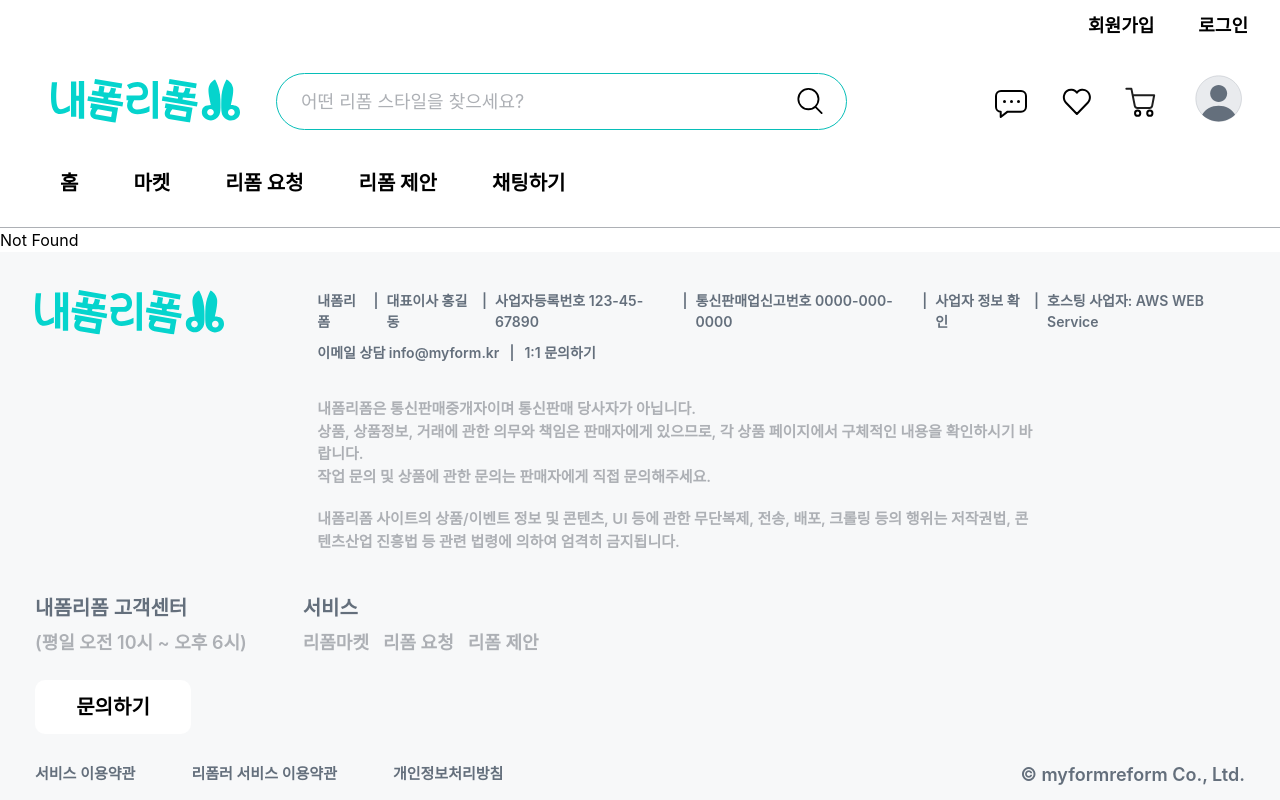
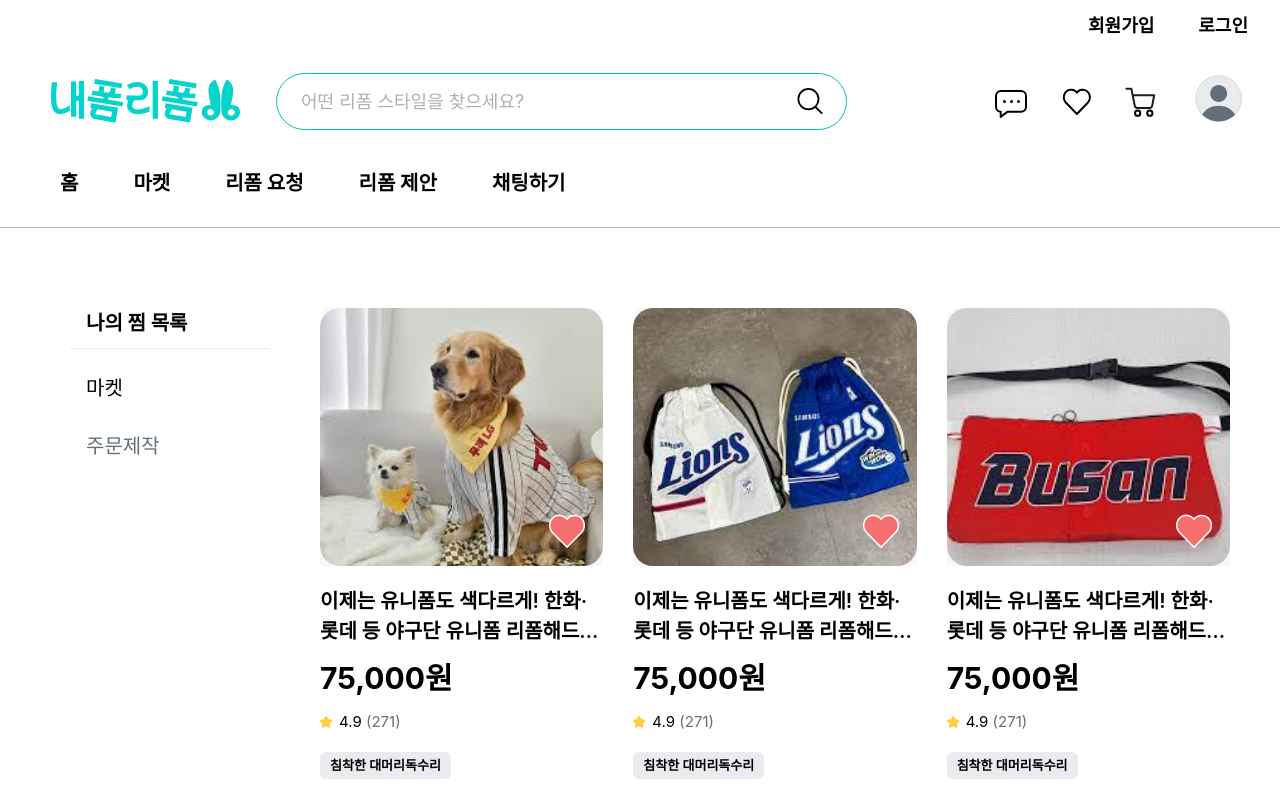
Before and after one commit to UMC-9th-project/myform-reform-FE, a React (Vite) app: page /reformer/wishlist in a window 1280 px wide. Shown: the top 800 px of the page. Built offline with nearby package versions, Linux system fonts and the light colour scheme; a web font is replaced by a local one.

Commit message:
feat: 찜 리폼러 페이지 UI 구현

```diff
--- a/src/App.tsx
+++ b/src/App.tsx
@@ -3,6 +3,7 @@ import Layout from './components/layout/PageLayout';
 import Home from './pages/Home';
 import Cart from './pages/cart/cart';
 import Wishlist from './pages/wishlist/wishlist';
+import ReformerWishlist from './pages/wishlist-Reformer/wishlist';
 import ReformerMyPage from './pages/MyPage-Reform/ReformerMyPage';
 import CreatePage from './pages/MyPage-Reform/CreatePage';
 import EditProfilePage from './pages/MyPage-Reform/EditProfilePage';
@@ -28,9 +29,11 @@ function App() {
 
         {/* 위시리스트 페이지 */}
         <Route path="/wishlist" element={<Wishlist />} />
+        <Route path="/reformer/wishlist" element={<ReformerWishlist />} />
 
         {/* 404 처리 */}
         <Route path="*" element={<div>Not Found</div>} />
+
         <Route path="reformer-mypage" element={<ReformerMyPage />} />
         <Route path="/sales/create" element={<CreatePage type="sale" />} />
         <Route path="/custom/create" element={<CreatePage type="order" />} />
--- /dev/null
+++ b/src/components/domain/wishlist/WishlisCustomItemCard.tsx
@@ -0,0 +1,58 @@
+import LikeButton from '../../common/LikeButton/LikeButton';
+import type { WishlistCustomItem } from './types';
+
+interface WishlistCustomItemCardProps {
+  item: WishlistCustomItem;
+  onRemove: (id: number) => void;
+}
+
+const formatPrice = (price: number) => {
+  return price.toLocaleString('ko-KR');
+};
+
+const WishlistCustomItemCard = ({
+  item,
+  onRemove,
+}: WishlistCustomItemCardProps) => {
+  const handleLikeClick = (isLiked: boolean) => {
+    if (!isLiked) {
+      onRemove(item.id);
+    }
+  };
+
+  return (
+    <div className="bg-white rounded-[0.625rem] overflow-visible cursor-pointer">
+      {/* 상품 이미지 */}
+      <div
+        className="relative w-full bg-[var(--color-gray-20)] rounded-t-[0.625rem] overflow-hidden"
+        style={{ aspectRatio: '337/307' }}
+      >
+        <img
+          src={item.image}
+          alt={item.title}
+          className="w-full h-full object-cover rounded-[1.25rem]"
+        />
+        {/* 하트 아이콘 (우측 하단) */}
+        <div className="absolute bottom-[0.75rem] right-[0.75rem]">
+          <LikeButton initialLiked={true} onClick={handleLikeClick} />
+        </div>
+      </div>
+
+      {/* 상품 정보 */}
+      <div className="pt-[1.25rem] pb-[1.5rem]">
+        <h3 className="body-b0-sb text-[var(--color-black)] mb-[0.625rem] line-clamp-2 break-words leading-normal">
+          {item.title}
+        </h3>
+        <p className="heading-h4-bd text-[var(--color-black)] mb-[0.625rem]">
+          {formatPrice(item.minPrice)}원~{formatPrice(item.maxPrice)}원
+        </p>
+
+        <span className="inline-block mt-2 bg-[var(--color-gray-30)] rounded-[0.375rem] px-[0.625rem] py-[0.25rem] body-b5-sb text-[rgba(100, 111, 124, 1)]">
+          {item.seller}
+        </span>
+      </div>
+    </div>
+  );
+};
+
+export default WishlistCustomItemCard;
--- a/src/components/domain/wishlist/types.ts
+++ b/src/components/domain/wishlist/types.ts
@@ -8,4 +8,16 @@ export interface WishlistItem {
   seller: string;
 }
 
+export interface WishlistCustomItem {
+  id: number;
+  image: string;
+  title: string;
+  minPrice: number;
+  maxPrice: number;
+  rating: number;
+  reviewCount: number;
+  seller: string;
+  soldOutDate: string; // YYYY-MM-DD 형식
+}
+
 export type WishlistMenuType = 'wishlist' | 'market' | 'custom';
--- /dev/null
+++ b/src/pages/wishlist-Reformer/wishlist.tsx
@@ -0,0 +1,191 @@
+import { useState } from 'react';
+import WishlistSidebar from '../../components/domain/wishlist/WishlistSidebar';
+import WishlistItemCard from '../../components/domain/wishlist/WishlistItemCard';
+import WishlistCustomItemCard from '../../components/domain/wishlist/WishlisCustomItemCard';
+import EmptyWishlist from '../../components/domain/wishlist/EmptyWishlist';
+import type {
+  WishlistItem,
+  WishlistCustomItem,
+} from '../../components/domain/wishlist/types';
+
+// 이미지 URL - public 폴더의 이미지 사용
+const IMAGE_URLS = {
+  wsh1: '/wsh1.jpg',
+  wsh2: '/wsh2.jpg',
+  wsh3: '/wsh3.jpg',
+  wsh4: '/wsh4.jpg',
+  wsh5: '/wsh5.jpg',
+};
+
+const MOCK_WISHLIST_ITEMS: WishlistItem[] = [
+  {
+    id: 1,
+    image: IMAGE_URLS.wsh1,
+    title:
+      '이제는 유니폼도 색다르게! 한화·롯데 등 야구단 유니폼 리폼해드립니...',
+    price: 75000,
+    rating: 4.9,
+    reviewCount: 271,
+    seller: '침착한 대머리독수리',
+  },
+  {
+    id: 2,
+    image: IMAGE_URLS.wsh2,
+    title:
+      '이제는 유니폼도 색다르게! 한화·롯데 등 야구단 유니폼 리폼해드립니...',
+    price: 75000,
+    rating: 4.9,
+    reviewCount: 271,
+    seller: '침착한 대머리독수리',
+  },
+  {
+    id: 3,
+    image: IMAGE_URLS.wsh3,
+    title:
+      '이제는 유니폼도 색다르게! 한화·롯데 등 야구단 유니폼 리폼해드립니...',
+    price: 75000,
+    rating: 4.9,
+    reviewCount: 271,
+    seller: '침착한 대머리독수리',
+  },
+  {
+    id: 4,
+    image: IMAGE_URLS.wsh4,
+    title:
+      '이제는 유니폼도 색다르게! 한화·롯데 등 야구단 유니폼 리폼해드립니...',
+    price: 75000,
+    rating: 4.9,
+    reviewCount: 271,
+    seller: '침착한 대머리독수리',
+  },
+];
+
+const MOCK_CUSTOM_ITEMS: WishlistCustomItem[] = [
+  {
+    id: 1,
+    image: IMAGE_URLS.wsh5,
+    title:
+      '제 소중한 기아 쿠로미 유니폼 짐색으로 만 들어주실 리폼 장인을 찾아요',
+    minPrice: 30000,
+    maxPrice: 50000,
+    rating: 4.9,
+    reviewCount: 271,
+    seller: '침착한 대머리독수리',
+    soldOutDate: '2023-04-21',
+  },
+  {
+    id: 2,
+    image: IMAGE_URLS.wsh5,
+    title:
+      '제 소중한 기아 쿠로미 유니폼 짐색으로 만 들어주실 리폼 장인을 찾아요',
+    minPrice: 30000,
+    maxPrice: 50000,
+    rating: 4.9,
+    reviewCount: 271,
+    seller: '침착한 대머리독수리',
+    soldOutDate: '2023-04-21',
+  },
+  {
+    id: 3,
+    image: IMAGE_URLS.wsh5,
+    title:
+      '제 소중한 기아 쿠로미 유니폼 짐색으로 만 들어주실 리폼 장인을 찾아요',
+    minPrice: 30000,
+    maxPrice: 50000,
+    rating: 4.9,
+    reviewCount: 271,
+    seller: '침착한 대머리독수리',
+    soldOutDate: '2023-04-21',
+  },
+  {
+    id: 4,
+    image: IMAGE_URLS.wsh5,
+    title:
+      '제 소중한 기아 쿠로미 유니폼 짐색으로 만 들어주실 리폼 장인을 찾아요',
+    minPrice: 30000,
+    maxPrice: 50000,
+    rating: 4.9,
+    reviewCount: 271,
+    seller: '침착한 대머리독수리',
+    soldOutDate: '2023-04-21',
+  },
+];
+
+const ReformerWishlist = () => {
+  // 마켓 아이템 상태 관리
+  const [marketItems, setMarketItems] =
+    useState<WishlistItem[]>(MOCK_WISHLIST_ITEMS);
+
+  // 주문제작 아이템 상태 관리
+  const [customItems, setCustomItems] =
+    useState<WishlistCustomItem[]>(MOCK_CUSTOM_ITEMS);
+
+  const [activeMenu, setActiveMenu] = useState<
+    'wishlist' | 'market' | 'custom'
+  >('market');
+
+  // 마켓 아이템 제거 핸들러
+  const handleRemoveFromMarket = (id: number) => {
+    setMarketItems(marketItems.filter((item) => item.id !== id));
+  };
+
+  // 주문제작 아이템 제거 핸들러
+  const handleRemoveFromCustom = (id: number) => {
+    setCustomItems(customItems.filter((item) => item.id !== id));
+  };
+
+  const handleMenuChange = (menu: 'wishlist' | 'market' | 'custom') => {
+    setActiveMenu(menu);
+  };
+
+  return (
+    <div className="bg-white pb-[7.4375rem]">
+      <div className="px-[3.125rem] pt-[1.875rem]"></div>
+
+      {/* 위시리스트 컨텐츠 영역 */}
+      <div className="px-[3.125rem]">
+        <div className="flex gap-[1.875rem]">
+          <WishlistSidebar
+            activeMenu={activeMenu}
+            onMenuChange={handleMenuChange}
+          />
+
+          {/* 메인 콘텐츠 영역 */}
+          <div className="flex-1">
+            {activeMenu === 'custom' ? (
+              // 주문제작 아이템 렌더링
+              customItems.length === 0 ? (
+                <EmptyWishlist />
+              ) : (
+                <div className="grid grid-cols-3 gap-[1.875rem] mt-[3.125rem]">
+                  {customItems.map((item) => (
+                    <WishlistCustomItemCard
+                      key={item.id}
+                      item={item}
+                      onRemove={handleRemoveFromCustom}
+                    />
+                  ))}
+                </div>
+              )
+            ) : // 마켓 아이템 렌더링
+            marketItems.length === 0 ? (
+              <EmptyWishlist />
+            ) : (
+              <div className="grid grid-cols-3 gap-[1.875rem] mt-[3.125rem]">
+                {marketItems.map((item) => (
+                  <WishlistItemCard
+                    key={item.id}
+                    item={item}
+                    onRemove={handleRemoveFromMarket}
+                  />
+                ))}
+              </div>
+            )}
+          </div>
+        </div>
+      </div>
+    </div>
+  );
+};
+
+export default ReformerWishlist;
```
